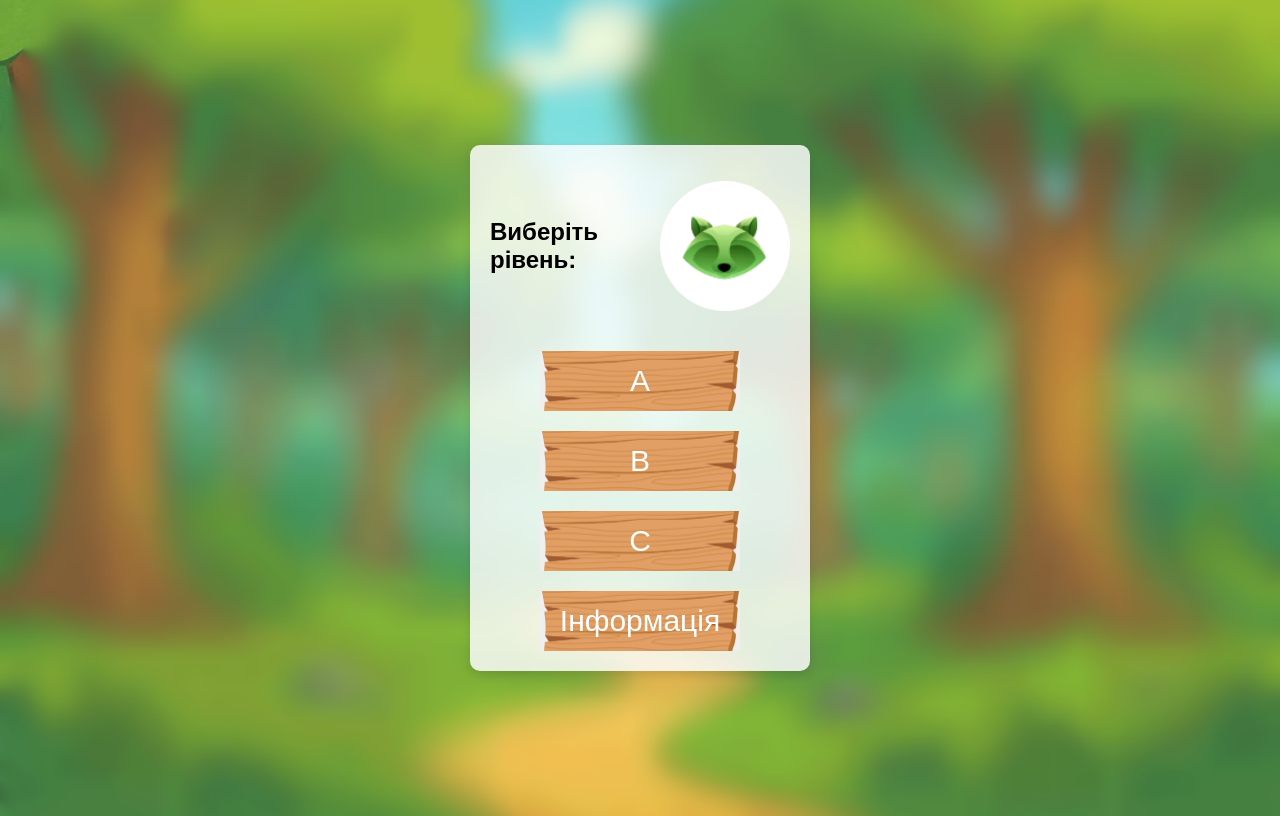
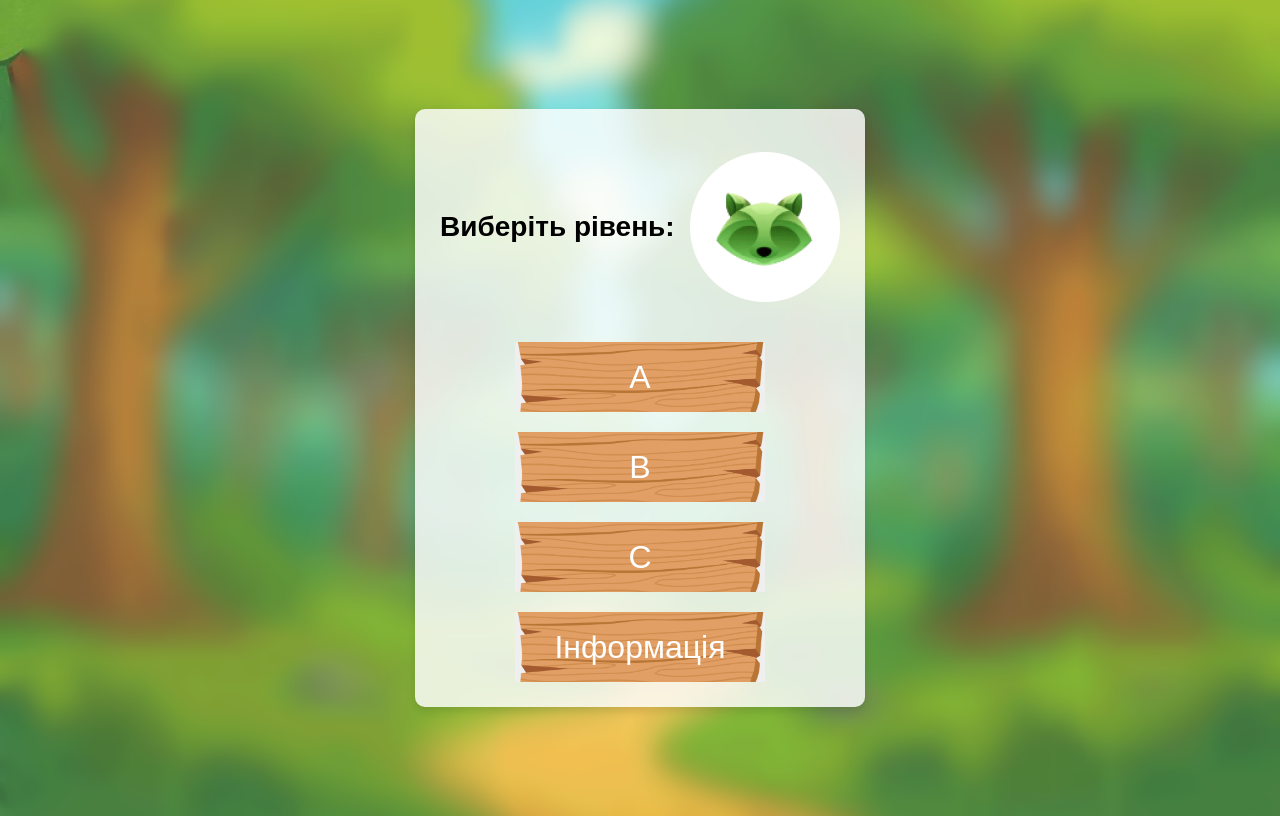
Before and after one commit to VladP111/Raccoon, a plain HTML site: page index.html in a window 1280 px wide. Drawn offline with nearby package versions, Linux system fonts and the light colour scheme.

Commit message:
Зробив вестку на 1280px

```diff
--- a/styles.css
+++ b/styles.css
@@ -213,6 +213,40 @@ body {
     font-family: Arial;
 }
 
+@media (min-width: 1280px) {
+    .menu, .quiz, .info {
+        width: 400px;
+        padding: 25px;
+    }
+
+    .menu-button,
+    .wood-button,
+    .exit-button,
+    .back-button,
+    .level-button {
+        width: 250px;
+        height: 70px;
+        font-size: 32px;
+    }
+
+    #main-menu h1 {
+        font-size: 28px;
+    }
+
+    #logo {
+        width: 150px;
+    }
+
+    .quiz {
+        font-size: 20px;
+    }
+
+    #quiz-results {
+        font-size: 22px;
+    }
+}
+
+
 @media (max-width: 1024px) {
     body {
         flex-direction: column;
```
